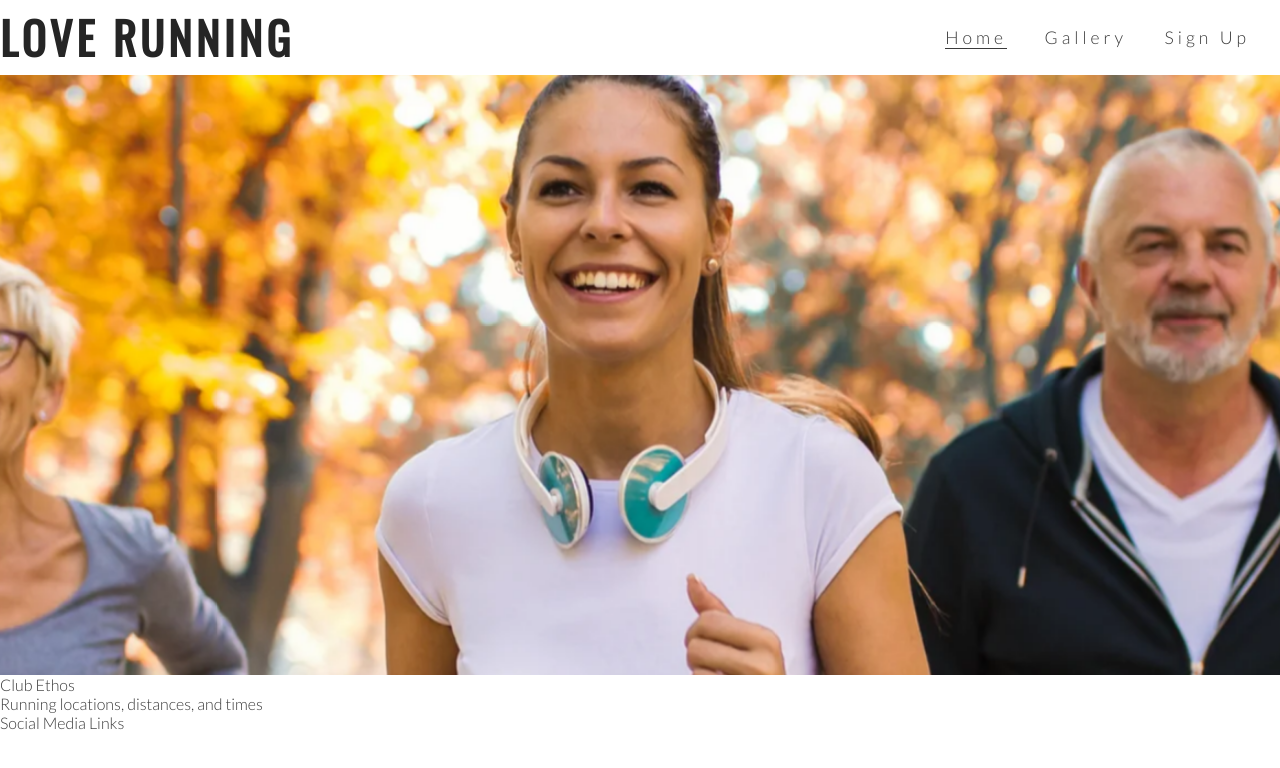
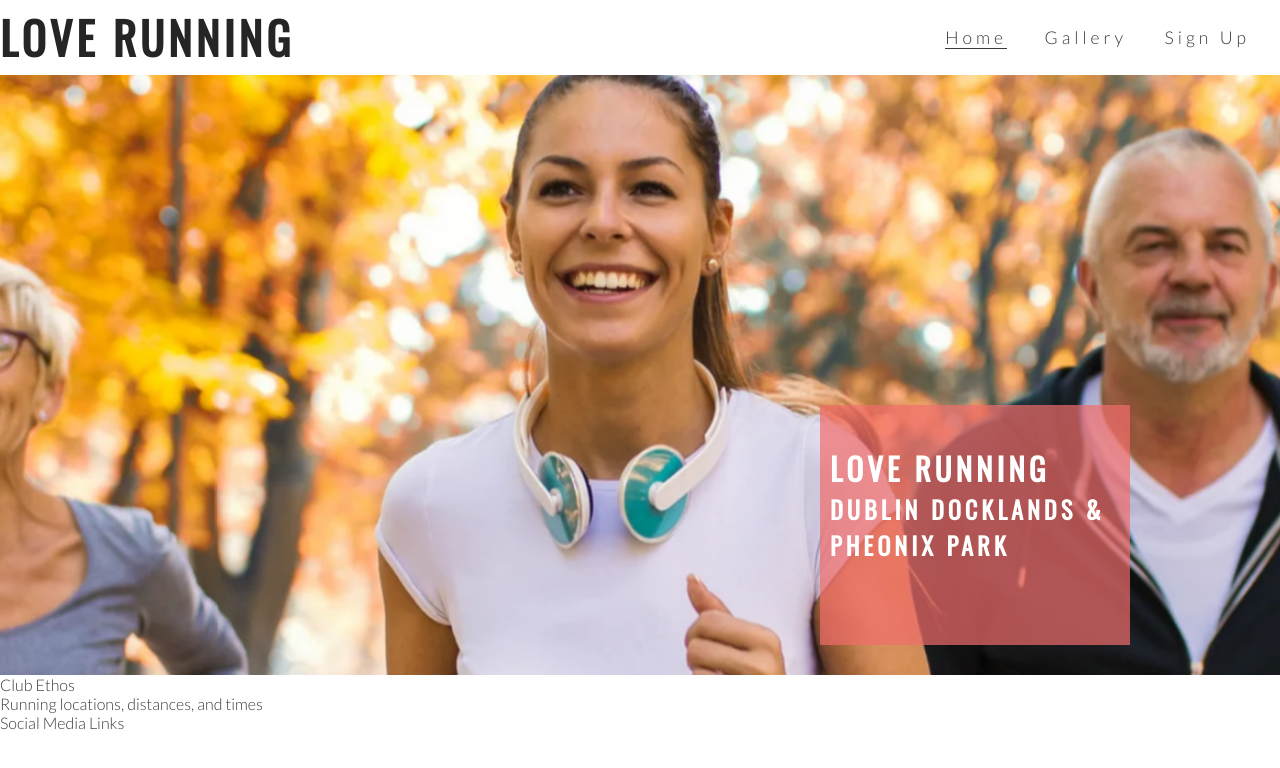
Before and after one commit to emmacadavra/love-running, a plain HTML site: page index.html in a window 1280 px wide. Drawn offline with nearby package versions, Linux system fonts and the light colour scheme.

Commit message:
Add cover text and style

```diff
--- a/assets/css/style.css
+++ b/assets/css/style.css
@@ -59,10 +59,17 @@ h1, h2 {
 
 /* hero image */
 
-#hero-outer{
+#hero-outer {
     height: 600px;
     width:100%;
     overflow: hidden;
+
+    position: relative;
+}
+
+#cover-text, #cover-text h2 {
+    color: #fff
+
 }
 
 #hero-image {
@@ -82,3 +89,23 @@ h1, h2 {
         transform: scale(1.1);
     }
 }
+
+#cover-text {
+    font-size: 130%;
+    font-family: Oswald, sans-serif;
+    text-transform: uppercase;
+    letter-spacing: 4px;
+
+    width: 300px;
+    height: 200px;
+
+    padding-top: 40px;
+    padding-left: 10px;
+
+    background-color: rgb(241, 109, 107, .7);
+
+    bottom: 30px;
+    right: 150px;
+
+    position: absolute;
+}
--- a/index.html
+++ b/index.html
@@ -32,6 +32,10 @@
     </header>
     <section id="hero-outer">
         <div id="hero-image"></div>
+        <div id="cover-text">
+            <h2>Love Running</h2>
+            <h3>Dublin Docklands & Pheonix Park</h3>
+        </div>
     </section>
     <section>
         Club Ethos
```
